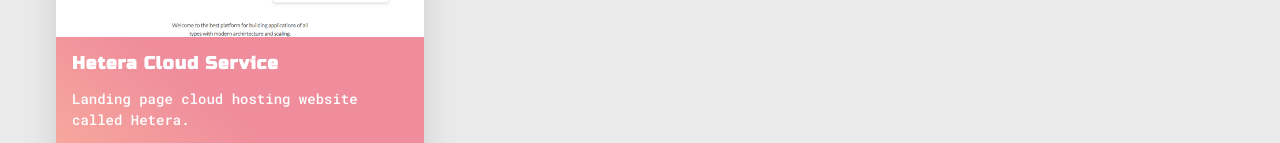
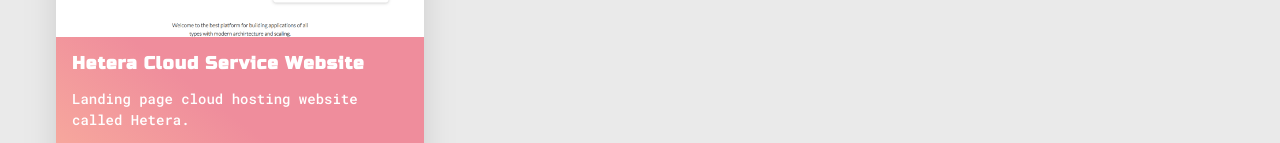
Before and after one commit to rzkiypratama/personal-website-portfolio, a plain HTML site: page index.html in a window 1280 px wide. Shown: the part 2691-2834 px from the top of the page. Drawn offline with Linux system fonts and the light colour scheme; files whose address does not match are found by name.

Commit message:
Add new project

```diff
--- a/index.html
+++ b/index.html
@@ -252,7 +252,7 @@
 							<img class="thumbnail" src="images/hetera-project/loruki.png" alt="project-showcase">
 						</div>
 						<div class="card-content">
-							<h2 class="card-title">Hetera Cloud Service</h2>
+							<h2 class="card-title">Hetera Cloud Service Website</h2>
 							<p class="card-text">Landing page cloud hosting website called Hetera.</p>
 							<div class="card-buttons">
 								<a href="https://loruki-demo.netlify.app/" target="_blank" class="btn-showcase card_btn">Demo</a>
```
